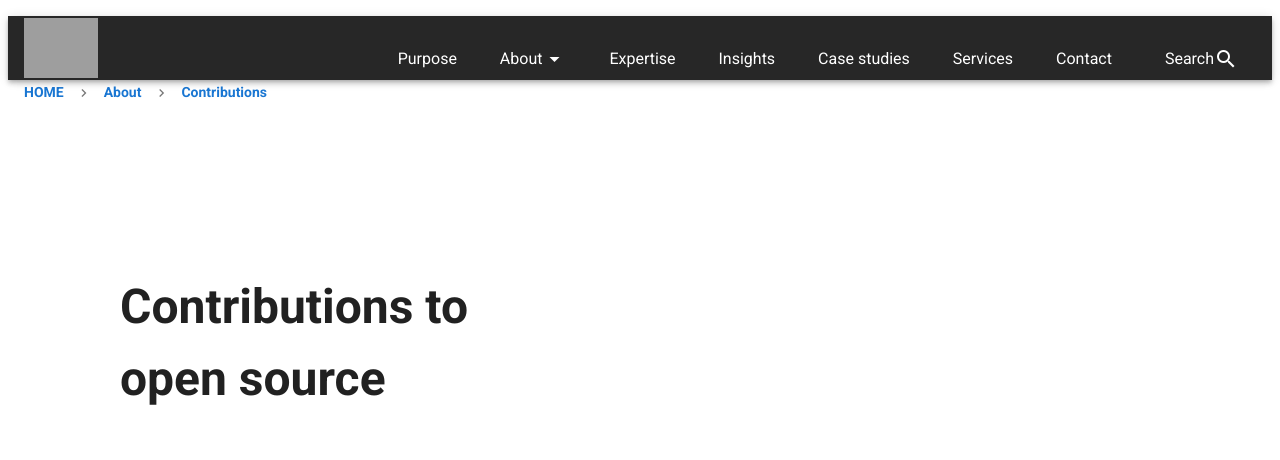
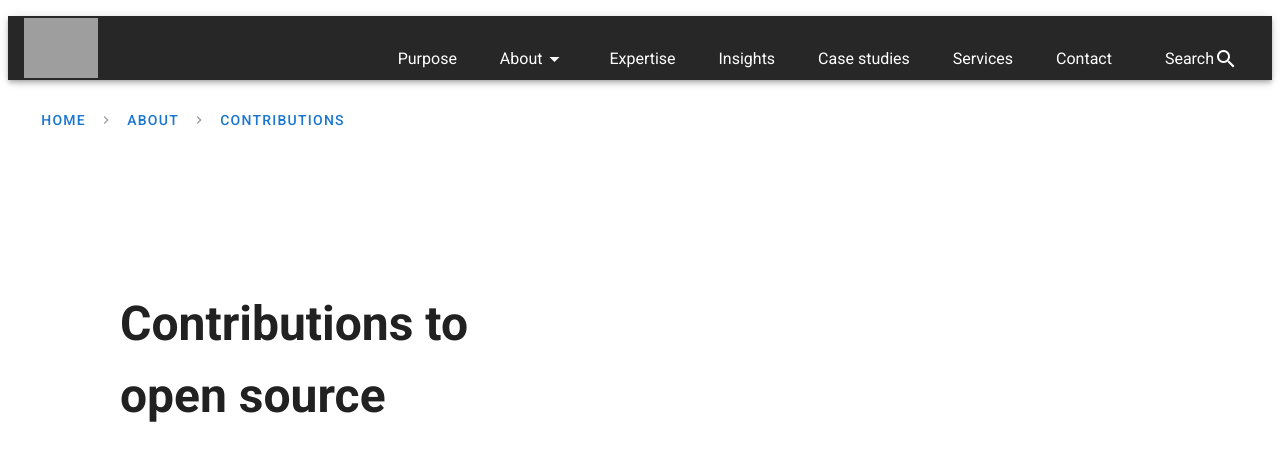
Before and after one commit to msufyankhan709/SALSA-Digital-web-page, a Vue app: page /about/contributions in a window 1280 px wide. Shown: the top 460 px of the page. Built offline with nearby package versions, Linux system fonts and the light colour scheme; grey boxes are pictures that could not be loaded.

Commit message:
commit changes

```diff
--- a/src/components/contributions.vue
+++ b/src/components/contributions.vue
@@ -1,38 +1,43 @@
 <template>
   <h2>
+    <div class="mt-9">
+      <v-btn text>
         <v-breadcrumbs :items="items">
           <template v-slot:divider>
             <v-icon>mdi-chevron-right</v-icon>
           </template>
         </v-breadcrumbs>
-        <h1 style="margin-top:150px; margin-left:120px; margin-right:700px">Contributions to open source</h1>
+      </v-btn>
+    </div>
+    <h1 style="margin-top:150px; margin-left:120px; margin-right:700px">
+      Contributions to open source
+    </h1>
   </h2>
 </template>
 
 <script>
 export default {
-        name:'contributions',
+  name: "contributions",
   data: () => ({
     items: [
       {
-          text: 'HOME',
+        text: "HOME",
         disabled: false,
-          href: '/',
+        href: "/",
       },
       {
-          text: 'About',
+        text: "About",
         disabled: false,
-          href: '/about',
-        },{
-            text:'Contributions',
-            disabled:false,
-            href:'/about/contributions'
-        }
+        href: "/about",
+      },
+      {
+        text: "Contributions",
+        disabled: false,
+        href: "/about/contributions",
+      },
     ],
   }),
-    }
+};
 </script>
 
-<style lang="scss" scoped>
-
-</style>
+<style lang="scss" scoped></style>
```
Lines whose indentation alone changed are shown as unchanged.
